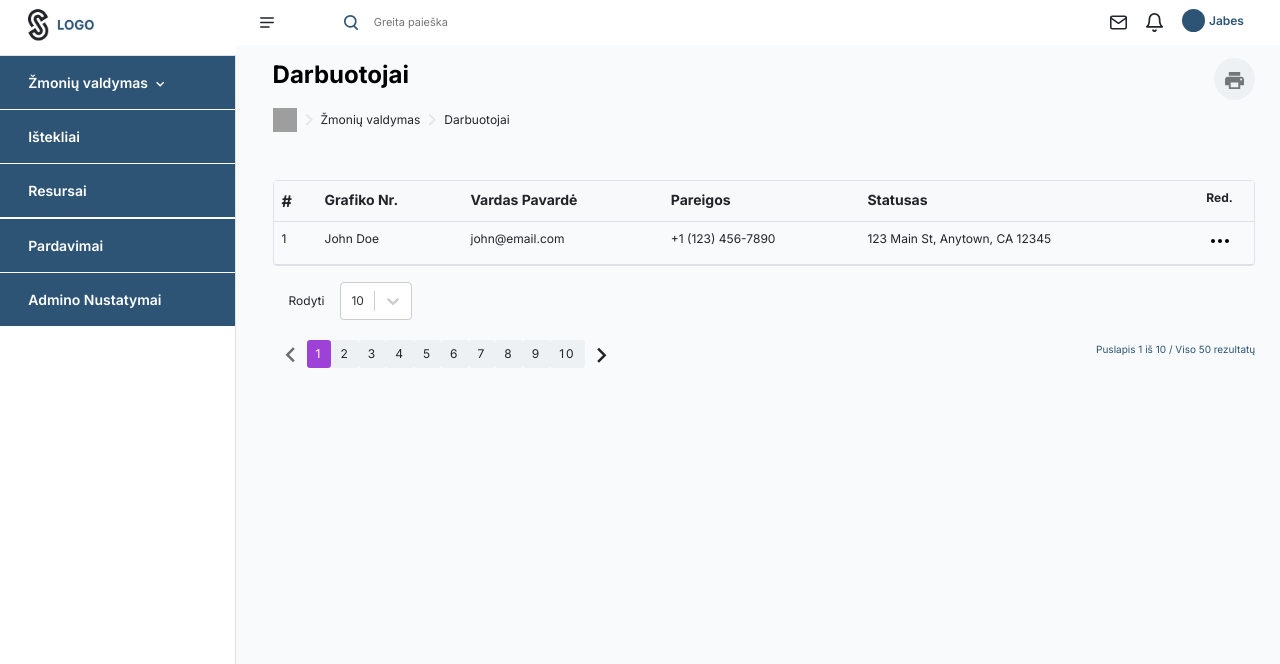
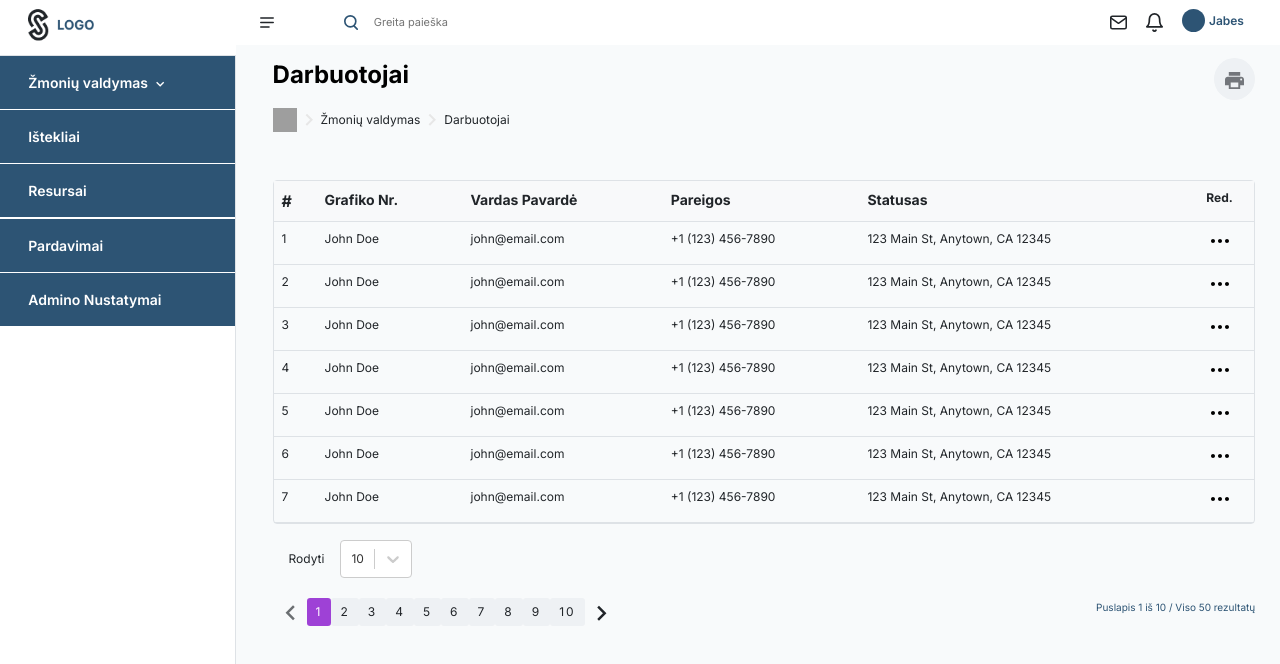
Before and after one commit to jacques-twizeyimana/ecommerce-admin, a React (Vite) app: page /employees in a window 1280 px wide. Shown: the top 664 px of the page. Built offline with nearby package versions, Linux system fonts and the light colour scheme; grey boxes are pictures that could not be loaded.

Commit message:
feat: employees table page done

```diff
--- a/src/components/Atoms/Modal/ContentSubHolder.tsx
+++ b/src/components/Atoms/Modal/ContentSubHolder.tsx
@@ -8,7 +8,7 @@ export default function ContentSubHolder(props: ContentSubHolderProps) {
         <div className="content-sub-holder border row m-0 p-3">
             {props.items.map((item: ModalSubItem) => (
                 <div className=" col-xs-12 col-sm-12 col-md-3 col-lg-3 holder">
-                    <ContentSubItem item={item}/>
+                    <ContentSubItem item={item} key={item.id}/>
                 </div>
             ))}
 
--- a/src/components/Atoms/custom/Dropdown.tsx
+++ b/src/components/Atoms/custom/Dropdown.tsx
@@ -11,12 +11,12 @@ export default function Dropdown({ children, header, className }: IDropdownProps
   return (
     <div className="position-relative">
       {/* eslint-disable-next-line jsx-a11y/click-events-have-key-events */}
-      <button
+      <div
         className="dropdown-h btn d-block w-100 p-0"
         onBlur={() => setisOpen(false)}
         onClick={() => setisOpen(!isOpen)}>
         {header}
-      </button>
+      </div>
       <div className={`w-100 z-10 ${isOpen ? 'position-relative' : 'd-none'}`}>
         <div className={`position-absolute top-0 ${className}`}>{children}</div>
       </div>
--- a/src/components/Organisms/Modals/SideModal.tsx
+++ b/src/components/Organisms/Modals/SideModal.tsx
@@ -29,7 +29,7 @@ export default function SideModal(props: ModalProps) {
                </div>
                <div className="body-content px-4">
                   {modalItems.map((item: IModal) => (
-                    <ContentItem item={item} />
+                    <ContentItem item={item} key={item.id} />
                   ))}
                </div>
             </Modal.Body>
--- a/src/pages/employees/index.tsx
+++ b/src/pages/employees/index.tsx
@@ -33,69 +33,43 @@ const data: IEmployee[] = [
     'Pareigos': '+1 (123) 456-7890',
     'Statusas': '123 Main St, Anytown, CA 12345'
   },
-  // {
-  //   id: 2,
-  //   name: 'Jane Doe',
-  //   email: 'jane@gmail.com',
-  //   phone: '+1 (123) 456-7890',
-  //   address: '123 Main St, Anytown, CA 12345',
-  // },
-  // {
-  //   id: 3,
-  //   name: 'John Doe',
-  //   email: 'john1@gmail.com',
-  //   phone: '+1 (123) 456-7890',
-  //   address: '123 Main St, Anytown, CA 12345',
-  // },
-  // {
-  //   id: 4,
-  //   name: 'John Doe',
-  //   email: 'john4@gmail.com',
-  //   phone: '+1 (123) 456-7890',
-  //   address: '123 Main St, Anytown, CA 12345',
-  // },
-  // {
-  //   id: 2,
-  //   name: 'Jane Doe',
-  //   email: 'jane@gmail.com',
-  //   phone: '+1 (123) 456-7890',
-  //   address: '123 Main St, Anytown, CA 12345',
-  // },
-  // {
-  //   id: 3,
-  //   name: 'John Doe',
-  //   email: 'john1@gmail.com',
-  //   phone: '+1 (123) 456-7890',
-  //   address: '123 Main St, Anytown, CA 12345',
-  // },
-  // {
-  //   id: 4,
-  //   name: 'John Doe',
-  //   email: 'john4@gmail.com',
-  //   phone: '+1 (123) 456-7890',
-  //   address: '123 Main St, Anytown, CA 12345',
-  // },
-  // {
-  //   id: 2,
-  //   name: 'Jane Doe',
-  //   email: 'jane@gmail.com',
-  //   phone: '+1 (123) 456-7890',
-  //   address: '123 Main St, Anytown, CA 12345',
-  // },
-  // {
-  //   id: 3,
-  //   name: 'John Doe',
-  //   email: 'john1@gmail.com',
-  //   phone: '+1 (123) 456-7890',
-  //   address: '123 Main St, Anytown, CA 12345',
-  // },
-  // {
-  //   id: 4,
-  //   name: 'John Doe',
-  //   email: 'john4@gmail.com',
-  //   phone: '+1 (123) 456-7890',
-  //   address: '123 Main St, Anytown, CA 12345',
-  // },
+  {
+    'Sutarties Nr.': 1,
+    'Grafiko Nr.': 'John Doe',
+    'Vardas Pavardė': 'john@email.com',
+    'Pareigos': '+1 (123) 456-7890',
+    'Statusas': '123 Main St, Anytown, CA 12345'
+  },  {
+    'Sutarties Nr.': 1,
+    'Grafiko Nr.': 'John Doe',
+    'Vardas Pavardė': 'john@email.com',
+    'Pareigos': '+1 (123) 456-7890',
+    'Statusas': '123 Main St, Anytown, CA 12345'
+  },  {
+    'Sutarties Nr.': 1,
+    'Grafiko Nr.': 'John Doe',
+    'Vardas Pavardė': 'john@email.com',
+    'Pareigos': '+1 (123) 456-7890',
+    'Statusas': '123 Main St, Anytown, CA 12345'
+  },  {
+    'Sutarties Nr.': 1,
+    'Grafiko Nr.': 'John Doe',
+    'Vardas Pavardė': 'john@email.com',
+    'Pareigos': '+1 (123) 456-7890',
+    'Statusas': '123 Main St, Anytown, CA 12345'
+  },  {
+    'Sutarties Nr.': 1,
+    'Grafiko Nr.': 'John Doe',
+    'Vardas Pavardė': 'john@email.com',
+    'Pareigos': '+1 (123) 456-7890',
+    'Statusas': '123 Main St, Anytown, CA 12345'
+  },  {
+    'Sutarties Nr.': 1,
+    'Grafiko Nr.': 'John Doe',
+    'Vardas Pavardė': 'john@email.com',
+    'Pareigos': '+1 (123) 456-7890',
+    'Statusas': '123 Main St, Anytown, CA 12345'
+  }
 ];
 
 const actions: TableActionsType<IEmployee>[] = [
--- a/src/types/services/modal.types.ts
+++ b/src/types/services/modal.types.ts
@@ -1,10 +1,12 @@
 export interface IModal {
     name: string;
+    id: number;
     subItems?: ModalSubItem[];
 }
 
 
 export interface ModalSubItem {
+    id: number;
     name: string;
     icon?: string;
 }
```
Also changed, not shown: src/services/modal/index.ts (+13 -6 lines).
